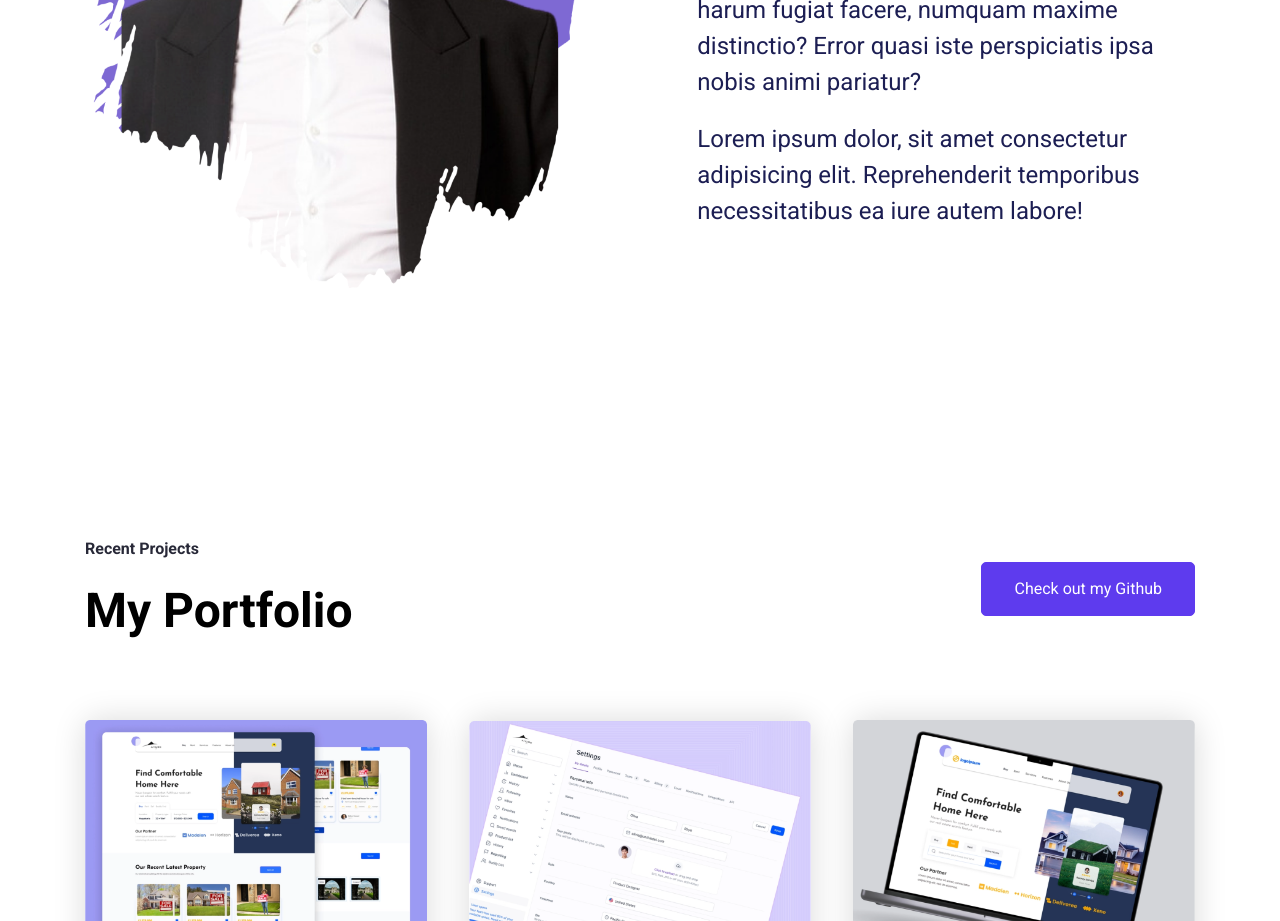
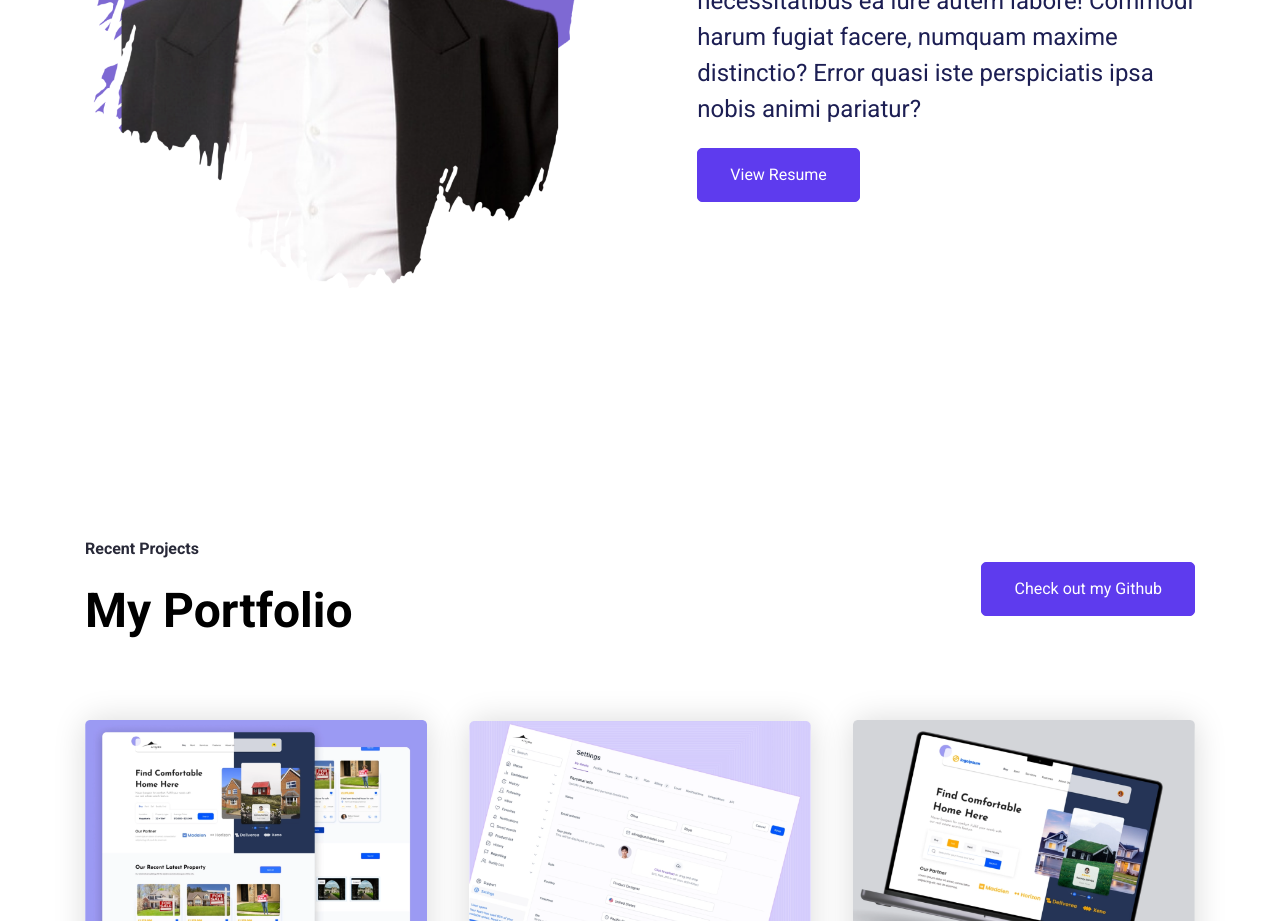
Before and after one commit to lumberger22/PortfolioSite, a React (Create React App) app: page / in a window 1280 px wide. Shown: the part 2040-2961 px from the top of the page. Built offline with nearby package versions, Linux system fonts and the light colour scheme.

Commit message:
Add button to view resume in new tab

```diff
--- a/src/Pages/Home/AboutMe.jsx
+++ b/src/Pages/Home/AboutMe.jsx
@@ -10,7 +10,9 @@ export default function AboutMe() {
                     <p className="section--title">About</p>
                     <h1 className="skills-section--heading">About Me</h1>
                     <p className="hero--section-description">Lorem ipsum dolor, sit amet consectetur adipisicing elit. Reprehenderit temporibus necessitatibus ea iure autem labore! Commodi harum fugiat facere, numquam maxime distinctio? Error quasi iste perspiciatis ipsa nobis animi pariatur?</p>
-                    <p className="hero--section-description">Lorem ipsum dolor, sit amet consectetur adipisicing elit. Reprehenderit temporibus necessitatibus ea iure autem labore!</p>
+                    <a href="./LucasUmbergerResume24.pdf" target="_blank" rel="noopener noreferrer">
+                        <button className="btn btn-primary">View Resume</button>
+                    </a>
                 </div>
             </div>
         </section>
```
